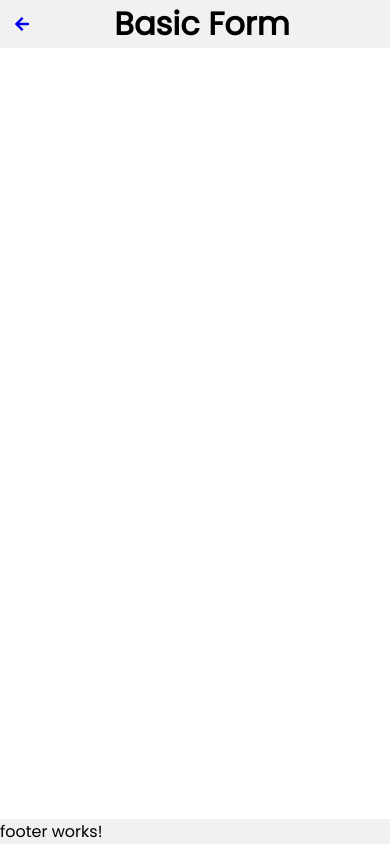
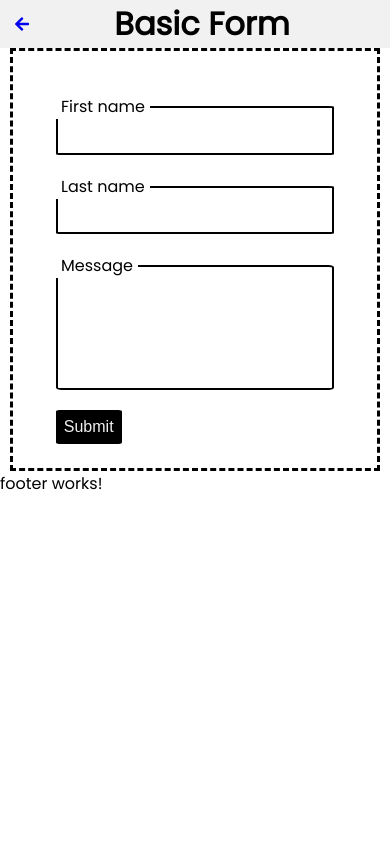
Before and after one commit to MikeNatsu/angular-basic-form, an Angular app in the folder frontend/: page /create in a window 390 px wide. Built offline with nearby package versions, Linux system fonts and the light colour scheme.

Commit message:
style fixed: making it responsive :)

```diff
--- a/frontend/src/app/app.component.html
+++ b/frontend/src/app/app.component.html
@@ -1,8 +1,12 @@
 <div class="container">
   <app-header></app-header>
-  <div class="body-content">
-    <app-sidebar [style]="" class="sidebar-content"></app-sidebar>
-    <router-outlet></router-outlet>
+
+  <div
+    class="body-content"
+    class="{{ hasRoute('/create') ? 'create-post' : 'main-posts' }}"
+  >
+    <app-sidebar class="sidebar-content"></app-sidebar>
+    <router-outlet class="router"></router-outlet>
   </div>
-  <app-footer class="footer"></app-footer>
+  <app-footer></app-footer>
 </div>
--- a/frontend/src/app/app.component.scss
+++ b/frontend/src/app/app.component.scss
@@ -1,17 +1,35 @@
 .body-content {
   display: flex;
-  flex-grow: 7;
+  flex-direction: column;
+  align-self: center;
+  @media only screen and (min-width: 800px) {
+    display: flex;
+    flex-direction: row;
+    justify-self: start;
+    .router{
+      justify-self: center;
+    }
+    flex-grow: 5;
+  }
+  padding: 0;
+  align-self: stretch;
 }
 .container {
   display: flex;
   height: 100%;
+  width: 100%;
   flex-direction: column;
 }
 
 .main-content {
   flex-grow: 5;
+  align-self: stretch;
 }
 
 .footer {
   background-color: #f1f1f1;
 }
+
+.create-post{
+ align-self: center;
+}
--- a/frontend/src/app/app.component.ts
+++ b/frontend/src/app/app.component.ts
@@ -1,4 +1,5 @@
 import { Component } from '@angular/core';
+import { Route, Router } from '@angular/router';
 
 @Component({
   selector: 'app-root',
@@ -6,4 +7,8 @@ import { Component } from '@angular/core';
   styleUrls: ['./app.component.scss'],
 })
 export class AppComponent {
+  constructor(private router: Router) {}
+  hasRoute(router: string) {
+    return router === this.router.url;
+  }
 }
--- a/frontend/src/app/pages/create-post/create-post.component.html
+++ b/frontend/src/app/pages/create-post/create-post.component.html
@@ -1,5 +1,17 @@
 <div class="form-container">
   <form>
-
+    <div class="form-control">
+      <label for="firstName">First name</label>
+      <input type="text" name="firstName" id="firstName" />
+    </div>
+    <div class="form-control">
+      <label for="">Last name</label>
+      <input type="text" name="lastName" id="lastName" />
+    </div>
+    <div class="form-control">
+      <label for="text-area"> Message </label>
+      <textarea class="text-area" name="textarea" id="textarea"></textarea>
+    </div>
+    <button class="btn" type="submit">Submit</button>
   </form>
 </div>
--- a/frontend/src/app/pages/create-post/create-post.component.scss
+++ b/frontend/src/app/pages/create-post/create-post.component.scss
@@ -0,0 +1,57 @@
+.form-container {
+  border: dashed;
+  padding: 1.5rem;
+}
+
+.form-control {
+  margin: 1.2rem;
+  display: flex;
+  flex-direction: column;
+  input {
+    border-radius: 2%;
+    border-style: solid;
+    border-color: black;
+    padding: 5% 1.5%;
+    padding-bottom: 2%;
+    margin-top: 12px;
+    font-size: 16pt;
+  }
+
+  label {
+    padding: 0px 5px;
+    background-color: white;
+    z-index: 2;
+    position: absolute;
+  }
+  textarea {
+    border-radius: 2%;
+    border-style: solid;
+    border-width: 2px;
+    border-color: black;
+    padding: 5% 1.5%;
+    margin-top: 12px;
+    font-size: 16pt;
+    height: 125px;
+    resize: none;
+    overflow: hidden;
+  }
+}
+
+button {
+  border: none;
+  border-radius: 5%;
+  background-color: black;
+  color: #f1f1f1;
+  padding: 8px;
+  cursor: pointer;
+  font-size: medium;
+  margin-left: 6%;
+}
+
+button:hover {
+  background-color: #f1f1f1;
+  color: black;
+  border: solid;
+  font-size: medium;
+  padding: 8px;
+}
--- a/frontend/src/styles.scss
+++ b/frontend/src/styles.scss
@@ -15,6 +15,14 @@ html {
 body {
   font-family: "Poppins", sans-serif;
   height: 100%;
+  -ms-overflow-style: none;
+  scrollbar-width: none;
+}
+
+
+
+body::-webkit-scrollbar{
+  display:none;
 }
 
 a {
```
